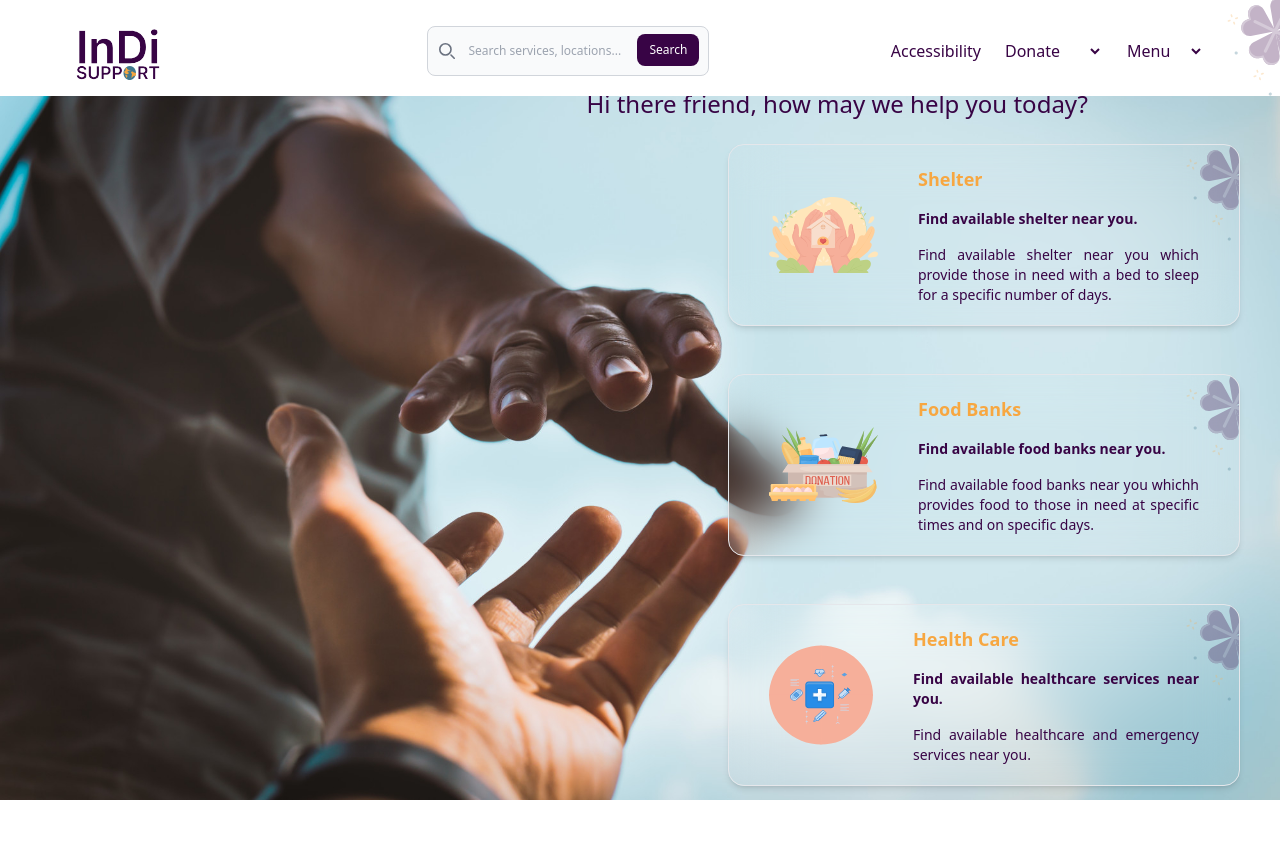
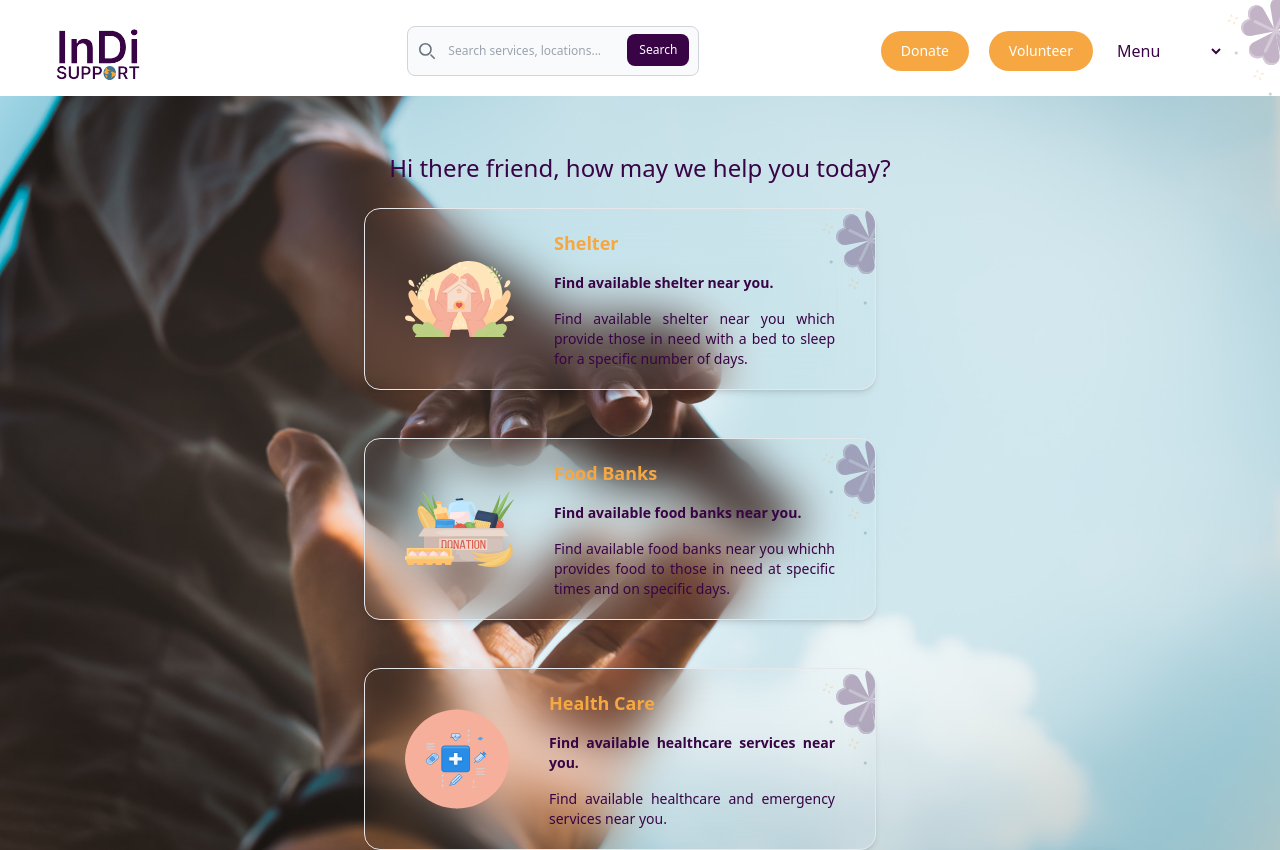
Before and after one commit to Senmial/InDiSupport, a React (Vite) app in the folder Client/: page /masbithcare in a window 1280 px wide. Both pictures are taken after a click on the picture 118 px from the left and 51 px from the top of the page. Before the commit the page ends 800 px from the top, so only its background shows below. Built offline with nearby package versions, Linux system fonts and the light colour scheme.

Commit message:
adding modal

```diff
--- a/Client/src/components/Navbar.jsx
+++ b/Client/src/components/Navbar.jsx
@@ -13,7 +13,7 @@ const Navbar = () => {
 
   return (
     <div className="bg-[#FFFFFF] p-1 h-24 px-14 py-5 w-full fixed top-0">
-      <nav className="flex items-center justify-between px-5">
+      <nav className="flex items-center justify-between ">
         <div className="flex items-center">
           <img
             src={logo}
@@ -64,10 +64,8 @@ const Navbar = () => {
           </div>
         </form>
 
-        <div className=" flex gap-5 font-thin text-md text-[#380445] ">
-          <Link className="">Accessibility</Link>
-
-          <div className=" ">
+        <div className=" flex justify-center items-center gap-5 font-thin text-md text-[#380445] ">
+          {/* <div className=" ">
             <select name="" id="" className="bg-inherit">
               <option value="">Donate</option>
               <option value="">Volunteer</option>
@@ -75,13 +73,51 @@ const Navbar = () => {
               <option value="">Contact Us</option>
               <option value="">Blog</option>
             </select>
-          </div>
+          </div> */}
+
+          <button
+            class="text-white bg-[#F7A741] hover:bg-[#380445]  font-medium rounded-full text-sm px-5 py-2.5 text-center inline-flex items-center dark:bg-blue-600 dark:hover:bg-blue-700 dark:focus:ring-blue-800"
+            type="button"
+          >
+            Donate{" "}
+          </button>
+          <button
+            class="text-white bg-[#F7A741] hover:bg-[#380445] font-medium rounded-full text-sm px-5 py-2.5 text-center inline-flex items-center dark:bg-blue-600 dark:hover:bg-blue-700 dark:focus:ring-blue-800"
+            type="button"
+          >
+            Volunteer{" "}
+          </button>
+
+{/*
+          <button id="dropdownDelayButton" data-dropdown-toggle="dropdownDelay" data-dropdown-delay="500" data-dropdown-trigger="hover" class="text-white bg-blue-700 hover:bg-blue-800 focus:ring-4 focus:outline-none focus:ring-blue-300 font-medium rounded-lg text-sm px-5 py-2.5 text-center inline-flex items-center dark:bg-blue-600 dark:hover:bg-blue-700 dark:focus:ring-blue-800" type="button">Dropdown hover <svg class="w-2.5 h-2.5 ms-3" aria-hidden="true" xmlns="http://www.w3.org/2000/svg" fill="none" viewBox="0 0 10 6">
+<path stroke="currentColor" stroke-linecap="round" stroke-linejoin="round" stroke-width="2" d="m1 1 4 4 4-4"/>
+</svg>
+</button>
+<div id="dropdownDelay" class="z-10 hidden bg-white divide-y divide-gray-100 rounded-lg shadow w-44 dark:bg-gray-700">
+    <ul class="py-2 text-sm text-gray-700 dark:text-gray-200" aria-labelledby="dropdownDelayButton">
+      <li>
+        <a href="#" class="block px-4 py-2 hover:bg-gray-100 dark:hover:bg-gray-600 dark:hover:text-white">Dashboard</a>
+      </li>
+      <li>
+        <a href="#" class="block px-4 py-2 hover:bg-gray-100 dark:hover:bg-gray-600 dark:hover:text-white">Settings</a>
+      </li>
+      <li>
+        <a href="#" class="block px-4 py-2 hover:bg-gray-100 dark:hover:bg-gray-600 dark:hover:text-white">Earnings</a>
+      </li>
+      <li>
+        <a href="#" class="block px-4 py-2 hover:bg-gray-100 dark:hover:bg-gray-600 dark:hover:text-white">Sign out</a>
+      </li>
+    </ul>
+</div> */}
+
+
 
           <div className=" ">
             <select name="" id="" className="bg-inherit">
               <option value="">Menu</option>
               <option value="">Settings</option>
               <option value="">Profile</option>
+              <option value="">Accessibility</option>
               <option value="" onClick={() => goTo("/indisupport")}>
                 Logout
               </option>
--- a/Client/src/pages/Signup.jsx
+++ b/Client/src/pages/Signup.jsx
@@ -16,9 +16,9 @@ const Signup = () => {
   return (
     <div
       className="flex justify-end items-center bg-cover bg-center min-h-screen"
-      style={{ backgroundImage: `url(${bgImg})` }}
+      style={{ backgroundImage: `url(${bgImg })`} }
     >
-      <div className="relative border w-2/5 border-[#380445]-500/75  rounded-xl overflow-hidden  mr-5 backdrop-blur-lg">
+      <div className="relative border w-2/5  rounded-xl overflow-hidden  mr-5 backdrop-blur-lg">
         <img src={luckycharm} className=" absolute top-0 right-0" alt="" />
         <div className="flex flex-col justify-center items-center">
           <img src={login1} className="w-2/5 pt-4" alt="" />
--- a/Client/src/pages/requesterHomepage/RequesterHome.jsx
+++ b/Client/src/pages/requesterHomepage/RequesterHome.jsx
@@ -23,11 +23,11 @@ const RequesterHome = () => {
     >
       <Navbar />
       <br />
-      <p className=" text-[#380445] font-thin text-2xl mr-48 mt-16 flex justify-end">
+      <p className=" text-[#380445] font-thin text-2xl  mt-32 flex justify-center">
         Hi there friend, how may we help you today?
       </p>
       <br />
-      <section className="flex flex-col justify-center items-end gap-3">
+      <section className="flex flex-col justify-center items-center gap-3">
         <button
           className="backdrop-blur-xl p-5 rounded-2xl  w-2/5 shadow-md overflow-hidden border flex mr-10"
           onClick={() => goTo('/shelterhome')}
```
Also changed, not shown: Client/src/pages/MasbithCare.jsx (+44 -22 lines), Client/src/assets/images/login1.svg.
